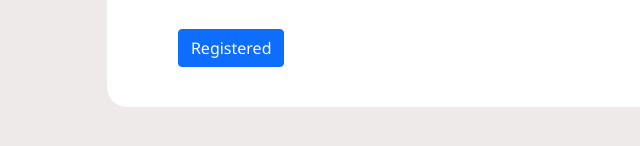
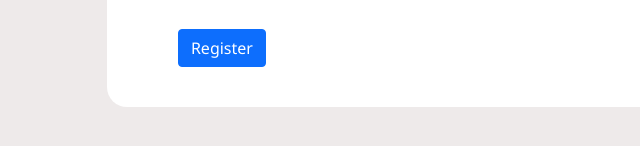
Before and after one commit to saurabhsaah/Registrationform, a plain HTML site: page index.html in a window 1280 px wide. Shown: the part 822-968 px from the top of the page, 0-640 px from the left. Drawn offline with nearby package versions, Linux system fonts and the light colour scheme.

Commit message:
Update index.html

```diff
--- a/index.html
+++ b/index.html
@@ -77,7 +77,7 @@
                                 <textarea class="form-control" placeholder="Self Introduction" id="floatingTextarea" style="height: 100px"></textarea>
                                 <label for="floatingTextarea"> <i class="bi bi-person-video"></i> &MediumSpace; Self Introduction</label>
                             </div>
-                            <input class="btn btn-primary mt-3" type="submit" value="Registered" id="submit">
+                            <input class="btn btn-primary mt-3" type="submit" value="Register" id="submit">
                         </form>
                     </div>
 
```
